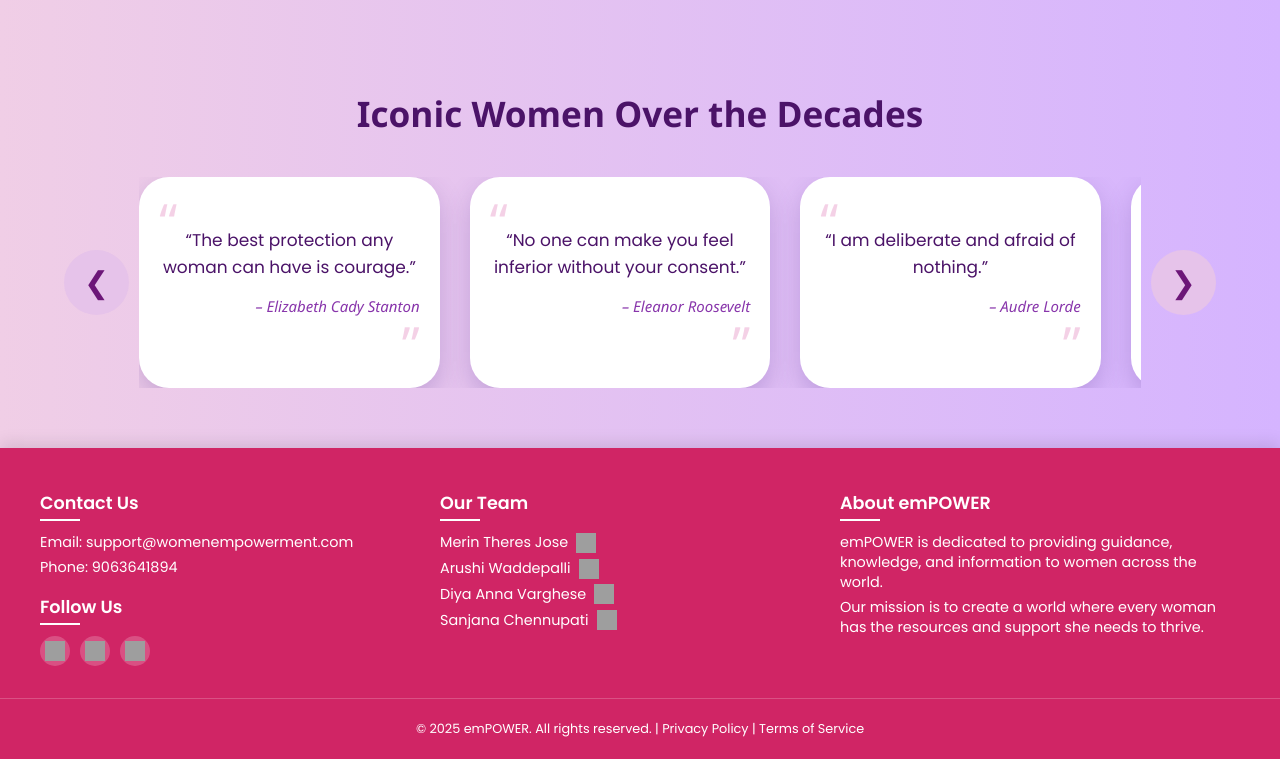
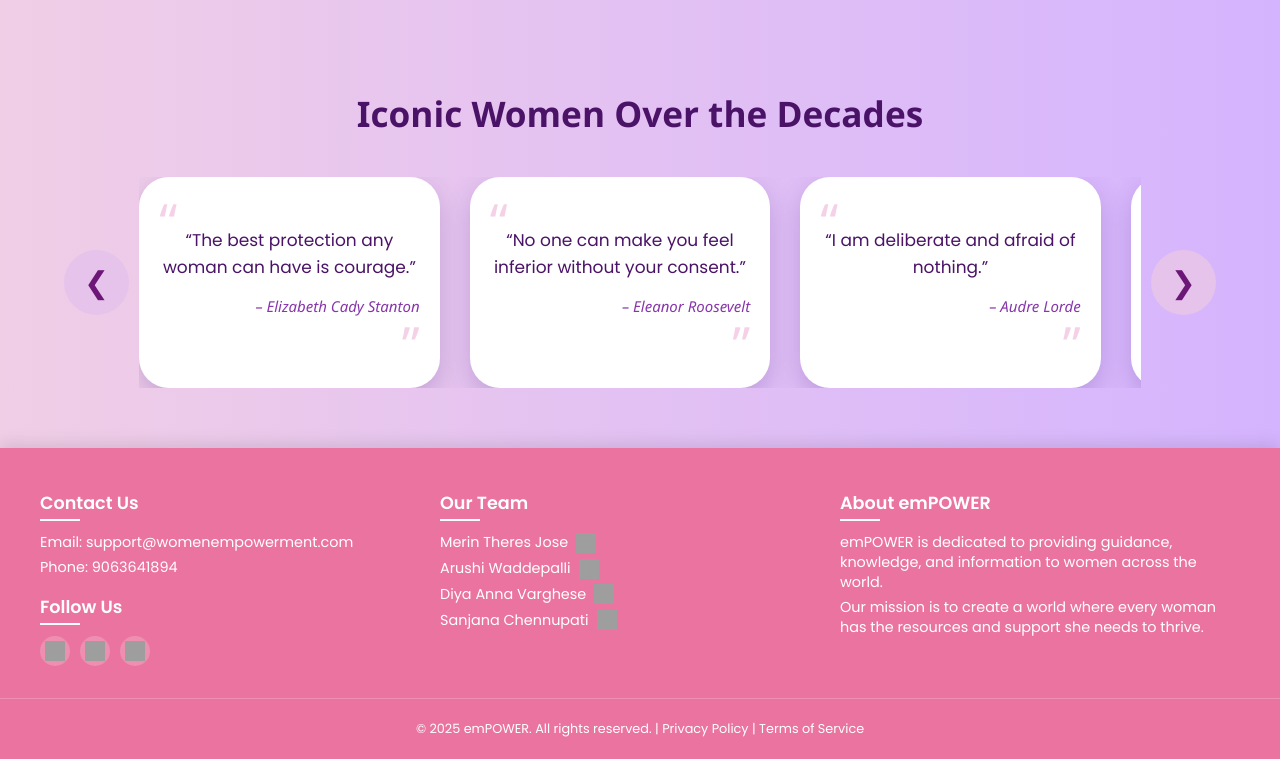
Before and after one commit to diyaanna06/Solution_Challenge, a Flask app: page / in a window 1280 px wide. Shown: the part 1900-2659 px from the top of the page. Run offline with Flask 3, Linux system fonts and the light colour scheme; grey boxes are pictures that could not be loaded.

Commit message:
Colour change

```diff
--- a/templates/home.html
+++ b/templates/home.html
@@ -228,7 +228,7 @@
             background-color: rgb(244, 214, 244);
         }
         .footer {
-            background:#d02565;
+            background:#ea749f;
             color: white;
             padding: 1.5rem 0 1rem;
             font-size: 0.9rem;
@@ -351,7 +351,7 @@
 
     <div class="overlay" id="overlay" onclick="closeSidebar()"></div>
     <div class="sidebar" id="sidebar">
-        <a>Home</a>
+
         <a href="{{ url_for('about') }}">About Us</a>
         <a href="{{ url_for('services') }}">Services</a>
         <a href="{{ url_for('statistics') }}">Statistics</a>
```
